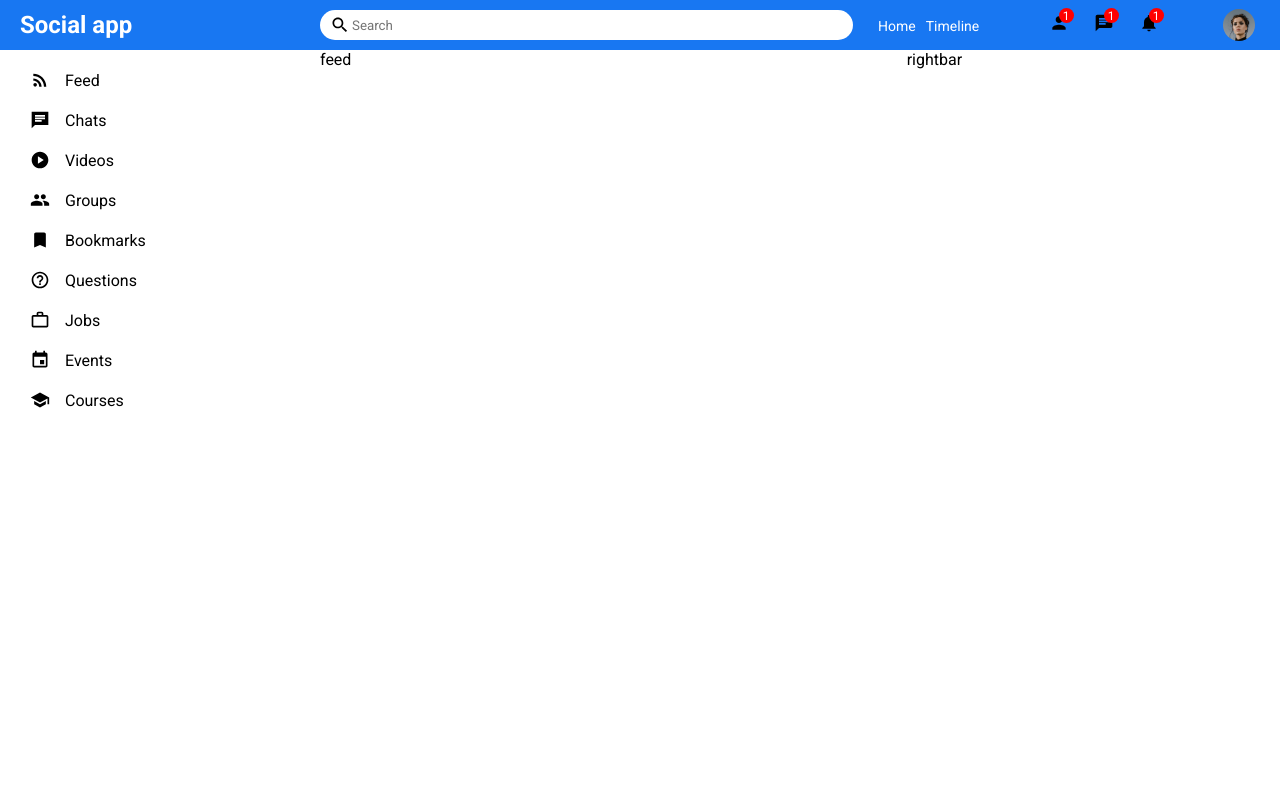
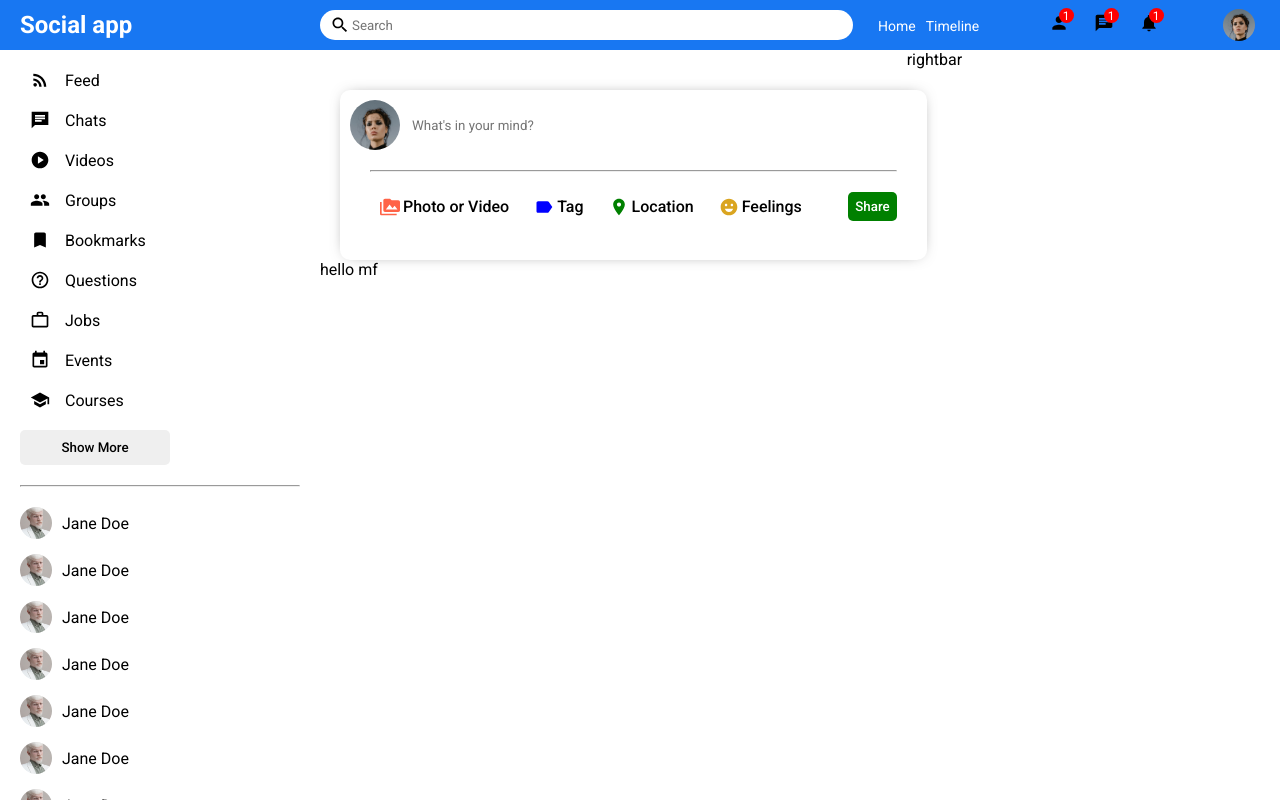
Before and after one commit to jasko255/front-end-social-react, a React (Create React App) app: page / in a window 1280 px wide. Built offline with nearby package versions, Linux system fonts and the light colour scheme.

Commit message:
share component

```diff
--- a/public/index.html
+++ b/public/index.html
@@ -11,7 +11,7 @@
     />
     <link rel="preconnect" href="https://fonts.googleapis.com">
     <link rel="preconnect" href="https://fonts.gstatic.com" crossorigin>
-    <link href="https://fonts.googleapis.com/css2?family=Roboto:ital,wght@0,100;0,300;0,400;0,700;0,900;1,500&display=swap" rel="stylesheet">
+    <link href="https://fonts.googleapis.com/css2?family=Roboto:ital,wght@0,100;0,300;0,400;0,500;0,700;0,900;1,500&display=swap" rel="stylesheet">
  <link rel="stylesheet" href="style.css">
     <title>Social App</title>
   </head>
--- a/src/components/feed/Feed.js
+++ b/src/components/feed/Feed.js
@@ -1,10 +1,14 @@
 import React from 'react'
+import Post from '../post/Post'
+import Share from '../share/Share'
 import './feed.css'
 
 const Feed = () => {
     return (
         <div className='feed'>
-            feed
+            <div className="feedWrapper"></div>
+            <Share/>
+            <Post />
         </div>
     )
 }
--- a/src/components/feed/feed.css
+++ b/src/components/feed/feed.css
@@ -1,3 +1,7 @@
 .feed{
     flex: 5.5;
 }
+
+.feedWrapper{
+    padding: 20px;
+}
--- /dev/null
+++ b/src/components/post/Post.js
@@ -0,0 +1,11 @@
+import './post.css'
+
+const Post = () => {
+    return (
+        <div>
+            hello mf
+        </div>
+    )
+}
+
+export default Post
--- /dev/null
+++ b/src/components/share/Share.js
@@ -0,0 +1,39 @@
+import { EmojiEmotions, Label, PermMedia, Room } from "@mui/icons-material";
+import "./share.css";
+
+const Share = () => {
+  return (
+    <div className="share">
+      <div className="shareWrapper">
+        <div className="shareTop">
+          <img src="/assets/person/1.jpeg" alt="" className="shareProfileImg" />
+          <input placeholder="What's in your mind?" className="shareInput" />
+        </div>
+        <hr className="shareHr" />
+        <div className="shareBottom">
+          <div className="shareOptions">
+            <div className="shareOption">
+              <PermMedia htmlColor='tomato' className="shareIcon" />
+              <span className="shareOptionText">Photo or Video</span>
+            </div>
+            <div className="shareOption">
+              <Label htmlColor='blue' className="shareIcon" />
+              <span className="shareOptionText">Tag</span>
+            </div>
+            <div className="shareOption">
+              <Room htmlColor='green' className="shareIcon" />
+              <span className="shareOptionText">Location</span>
+            </div>
+            <div className="shareOption">
+              <EmojiEmotions htmlColor='goldenrod' className="shareIcon" />
+              <span className="shareOptionText">Feelings</span>
+            </div>
+          </div>
+          <button className="shareButton">Share</button>
+        </div>
+      </div>
+    </div>
+  );
+};
+
+export default Share;
--- /dev/null
+++ b/src/components/share/share.css
@@ -0,0 +1,77 @@
+.share{
+    width: 100%;
+    height: 170px;
+    border-radius: 10px;
+    -webkit-box-shadow: 0px 0px 16px -8px rgba(0,0,0,0.68);
+    box-shadow: 0px 0px 16px -8px rgba(0,0,0,0.68);
+    margin-left: 20px;
+}
+
+.shareWrapper{
+    padding: 10px;
+}
+
+.shareTop{
+    display: flex;
+    align-items: center;
+}
+
+.shareProfileImg{
+    width: 50px;
+    height: 50px;
+    border-radius: 50%;
+    object-fit: cover;
+    cursor: pointer;
+    margin-right: 10px;
+}
+
+.shareInput{
+    border:none;
+    width: 80%;
+}
+.shareInput:focus{
+    outline: none;
+}
+
+.shareHr{
+    margin: 20px;
+}
+
+.shareBottom{
+    display: flex;
+    align-items: center;
+    justify-content: space-between;
+}
+
+.shareOptions{
+    display: flex;
+    margin-left: 20px;
+}
+
+.shareOption{
+    display: flex;
+    align-items: center;
+    margin-right: 15px;
+    cursor: pointer;
+}
+
+.shareIcon{
+    font-size: 18px;
+    margin-right: 3px;
+}
+
+.shareOptionText{
+    font-style: 14px;
+    font-weight: 500;
+}
+
+.shareButton{
+    border: none;
+    padding: 7px;
+    border-radius: 5px;
+    background-color: green;
+    font-weight: 500;
+    margin-right: 20px;
+    cursor: pointer;
+    color: white;
+}
--- a/src/components/sidebar/Sidebar.js
+++ b/src/components/sidebar/Sidebar.js
@@ -1,7 +1,7 @@
 import React from 'react'
 import './sidebar.css'
 
-import { RssFeed,  ChatSharp,  PlayCircle, Group, Bookmark, QuestionAnswerRounded, QuestionAnswer, HelpOutline, WorkOutline, Event, School } from '@mui/icons-material'
+import { RssFeed,  ChatSharp,  PlayCircle, Group, Bookmark,  HelpOutline, WorkOutline, Event, School } from '@mui/icons-material'
 
 function Sidebar() {
     return (
@@ -45,6 +45,57 @@
             <span className="sidebarListItemText">Courses</span>
                     </li>
                 </ul>
+                <button className="sidebarButton">Show More</button> <hr className='sidebarHr'/>
+                <ul className="sidebarFriendList">
+                    <li className="sidebarFriend">
+                        <img src="../../../assets/person/2.jpeg" alt="" className="sidebarFriendImg" />
+                        <span className="sidebarFriendName">Jane Doe</span>
+                    </li>
+                    <li className="sidebarFriend">
+                        <img src="../../../assets/person/2.jpeg" alt="" className="sidebarFriendImg" />
+                        <span className="sidebarFriendName">Jane Doe</span>
+                    </li>
+                    <li className="sidebarFriend">
+                        <img src="../../../assets/person/2.jpeg" alt="" className="sidebarFriendImg" />
+                        <span className="sidebarFriendName">Jane Doe</span>
+                    </li>
+                    <li className="sidebarFriend">
+                        <img src="../../../assets/person/2.jpeg" alt="" className="sidebarFriendImg" />
+                        <span className="sidebarFriendName">Jane Doe</span>
+                    </li>
+                    <li className="sidebarFriend">
+                        <img src="../../../assets/person/2.jpeg" alt="" className="sidebarFriendImg" />
+                        <span className="sidebarFriendName">Jane Doe</span>
+                    </li>
+                    <li className="sidebarFriend">
+                        <img src="../../../assets/person/2.jpeg" alt="" className="sidebarFriendImg" />
+                        <span className="sidebarFriendName">Jane Doe</span>
+                    </li>
+                    <li className="sidebarFriend">
+                        <img src="../../../assets/person/2.jpeg" alt="" className="sidebarFriendImg" />
+                        <span className="sidebarFriendName">Jane Doe</span>
+                    </li>
+                    <li className="sidebarFriend">
+                        <img src="../../../assets/person/2.jpeg" alt="" className="sidebarFriendImg" />
+                        <span className="sidebarFriendName">Jane Doe</span>
+                    </li>
+                    <li className="sidebarFriend">
+                        <img src="../../../assets/person/2.jpeg" alt="" className="sidebarFriendImg" />
+                        <span className="sidebarFriendName">Jane Doe</span>
+                    </li>
+                    <li className="sidebarFriend">
+                        <img src="../../../assets/person/2.jpeg" alt="" className="sidebarFriendImg" />
+                        <span className="sidebarFriendName">Jane Doe</span>
+                    </li>
+                    <li className="sidebarFriend">
+                        <img src="../../../assets/person/2.jpeg" alt="" className="sidebarFriendImg" />
+                        <span className="sidebarFriendName">Jane Doe</span>
+                    </li>
+                    <li className="sidebarFriend">
+                        <img src="../../../assets/person/2.jpeg" alt="" className="sidebarFriendImg" />
+                        <span className="sidebarFriendName">Jane Doe</span>
+                    </li>
+                </ul>
             </div>
         </div>
     )
--- a/src/components/sidebar/sidebar.css
+++ b/src/components/sidebar/sidebar.css
@@ -1,8 +1,19 @@
 .sidebar{
     flex: 3;
     height: calc(100vh - 50px);
+    overflow-y: scroll;
+    }
 
-}
+
+    ::-webkit-scrollbar {
+        width: 5px;
+    }
+    ::-webkit-scrollbar-track {
+        background-color: #f1f1f1;
+    }
+    ::-webkit-scrollbar-thumb {
+        background-color: rgb(179, 179, 179);
+    }
 
 .sidebarWrapper{
     padding: 20px;
@@ -24,3 +35,37 @@
 .sidebarIcon {
     margin-right: 15px;
 }
+
+.sidebarButton{
+    width: 150px;
+    border: none;
+    padding: 10px;
+    border-radius: 5px;
+    font-weight: 500
+}
+
+.sidebarHr{
+    margin: 20px 0;
+}
+
+.sidebarFriendList{
+    padding: 0;
+    margin: 0;
+    list-style: none;
+}
+
+.sidebarFriend{
+    display: flex;
+    align-items: center;
+    margin-bottom: 15px;
+    align-content: space-between;
+}
+
+.sidebarFriendImg{
+    width: 32px;
+    height: 32px;
+    border-radius: 50%;
+    object-fit: cover;
+    cursor: pointer;
+    margin-right: 10px;
+}
```
Also changed, not shown: src/components/post/post.css (added).
